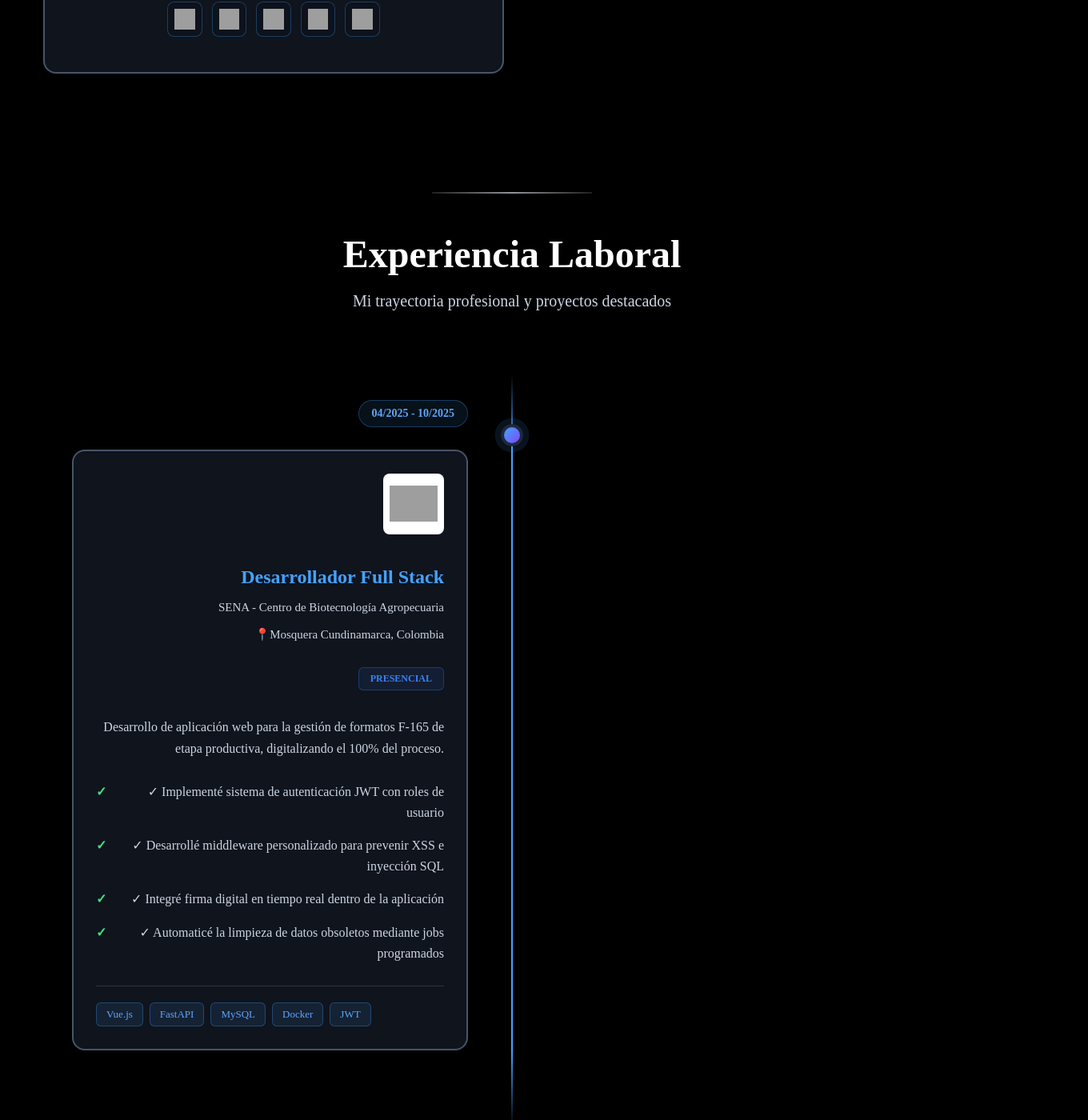
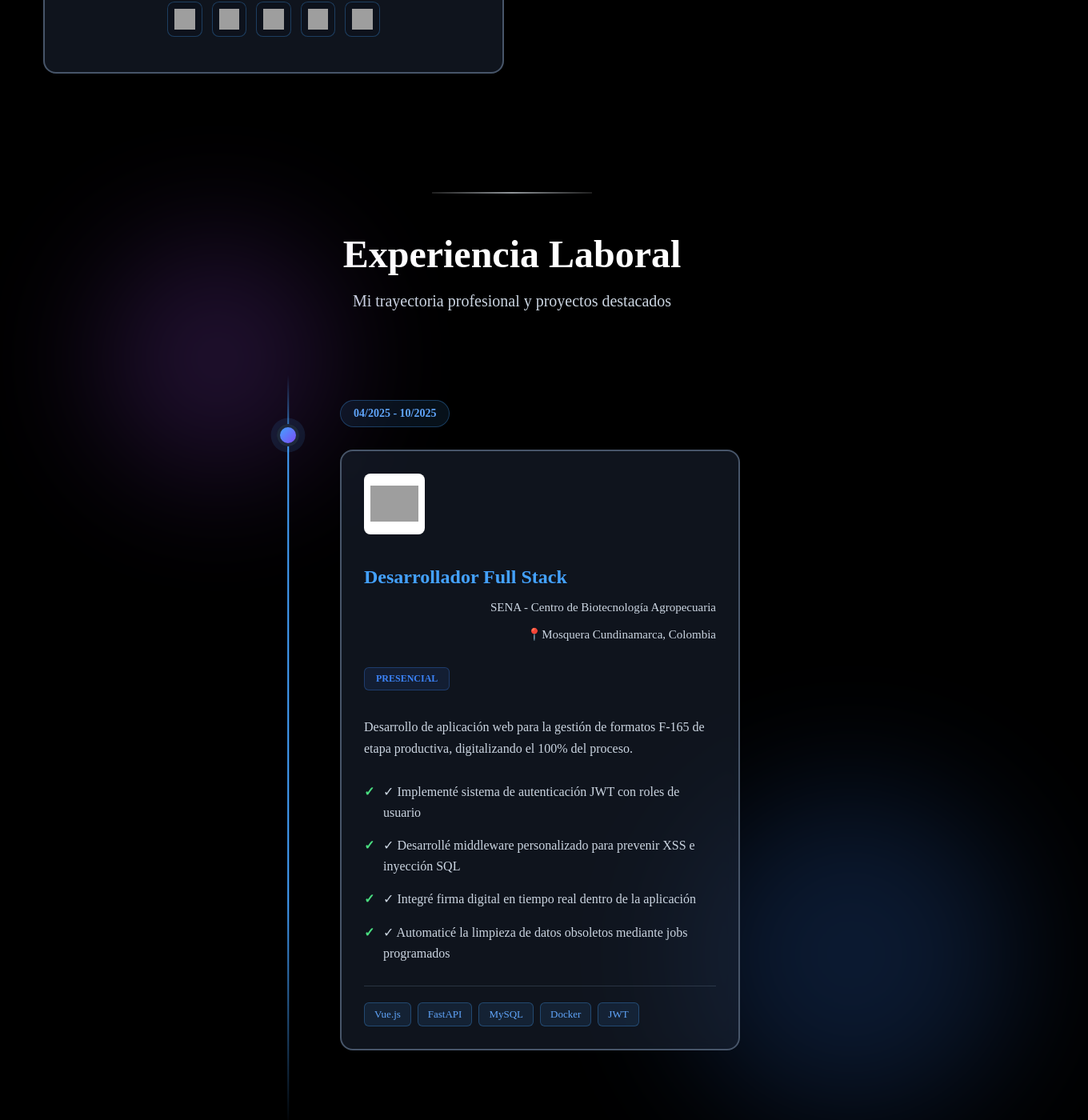
Before and after one commit to SergioAndresG/PORTAFOLIO-DEV, a Vue app in the folder portafolio/: page /#/ in a window 1280 px wide. Shown: the part 3658-5058 px from the top of the page at 80% size, 1360 px wide, since content can reach past the window. Built offline with nearby package versions, Linux system fonts and the light colour scheme; grey boxes are pictures that could not be loaded.

Commit message:
style(WorkExperinece.vue): Se agregan animaciones blob

```diff
--- a/portafolio/src/components/WorkExperience.vue
+++ b/portafolio/src/components/WorkExperience.vue
@@ -72,6 +72,12 @@ onUnmounted(() => {
       </p>
     </div>
 
+    <!-- Efectos de fondo -->
+    <div class="background-effects">
+      <div class="blob blob-1"></div>
+      <div class="blob blob-2"></div>
+    </div>
+
     <div class="container">
       <!-- Timeline -->
       <div class="timeline">
@@ -79,7 +85,7 @@ onUnmounted(() => {
           v-for="(exp, index) in experiences"
           :key="index"
           class="timeline-item"
-          :class="{ 'left': index % 2 === 0, 'right': index % 2 !== 0 }"
+          :class="{ 'right': index % 2 === 0, 'left': index % 2 !== 0 }"
         >
           <!-- Punto en la línea -->
           <div class="timeline-dot"></div>
@@ -167,13 +173,46 @@ onUnmounted(() => {
   transition: width 0.5s cubic-bezier(0.4, 0, 0.2, 1);
   max-width: 880px;
 }
+/* Efectos de fondo */
+.background-effects {
+  position: absolute;
+  inset: 0;
+  opacity: 0.2;
+  pointer-events: none;
+}
+
+.blob {
+  position: absolute;
+  border-radius: 50%;
+  filter: blur(80px);
+}
+.blob-1 {
+  top: 10rem;
+  left: 7rem;
+  width: 18rem;
+  height: 18rem;
+  background: #a855f7;
+  animation: float 8s ease-in-out infinite;
+}
+.blob-2 {
+  bottom: 5rem;
+  right: 2.5rem;
+  width: 24rem;
+  height: 24rem;
+  background: #3b82f6;
+  animation: float 10s ease-in-out infinite reverse;
+}
+@keyframes float {
+  0%, 100% { transform: translate(0, 0) scale(1); }
+  50% { transform: translate(30px, -30px) scale(1.1); }
+}
 .experience-section {
   position: relative;
   padding: 5rem 0;
   min-height: 100vh;
 }
 .container {
-  max-width: 1100px;
+  max-width: 1000px;
   margin: 0 auto;
   padding: 0 2rem;
   position: relative;
@@ -204,20 +243,20 @@ onUnmounted(() => {
 .timeline {
   position: relative;
   padding: 2rem 0;
+  transform: translateX(22%);
 }
 /* Línea vertical central */
 .timeline::before {
   content: '';
   position: absolute;
-  left: 50%;
   top: 0;
   bottom: 0;
-  width: 2px;
+  width: 1.5px;
   background: linear-gradient(
     180deg,
     transparent,
     #44a2ff 10%,
-    #44a2ff 90%,
+    #44a2ff 70%,
     transparent
   );
   transform: translateX(-50%);
@@ -231,7 +270,6 @@ onUnmounted(() => {
 /* Punto en la línea */
 .timeline-dot {
   position: absolute;
-  left: 50%;
   top: 30px;
   width: 20px;
   height: 20px;
@@ -253,7 +291,7 @@ onUnmounted(() => {
 }
 /* Contenido del timeline */
 .timeline-content {
-  width: 45%;
+  width: 50%;
   position: relative;
 }
 /* Items a la izquierda */
@@ -263,7 +301,7 @@ onUnmounted(() => {
 }
 /* Items a la derecha */
 .timeline-item.right .timeline-content {
-  margin-left: 55%;
+  margin-left: 6.5%;
   text-align: left;
 }
 /* Fecha */
@@ -384,7 +422,6 @@ onUnmounted(() => {
   position: relative;
   line-height: 1.6;
 }
-
 .achievements li::before {
   content: '✓';
   position: absolute;
@@ -392,7 +429,6 @@ onUnmounted(() => {
   color: #4ade80;
   font-weight: bold;
 }
-
 /* Tech stack */
 .tech-stack {
   display: flex;
```
